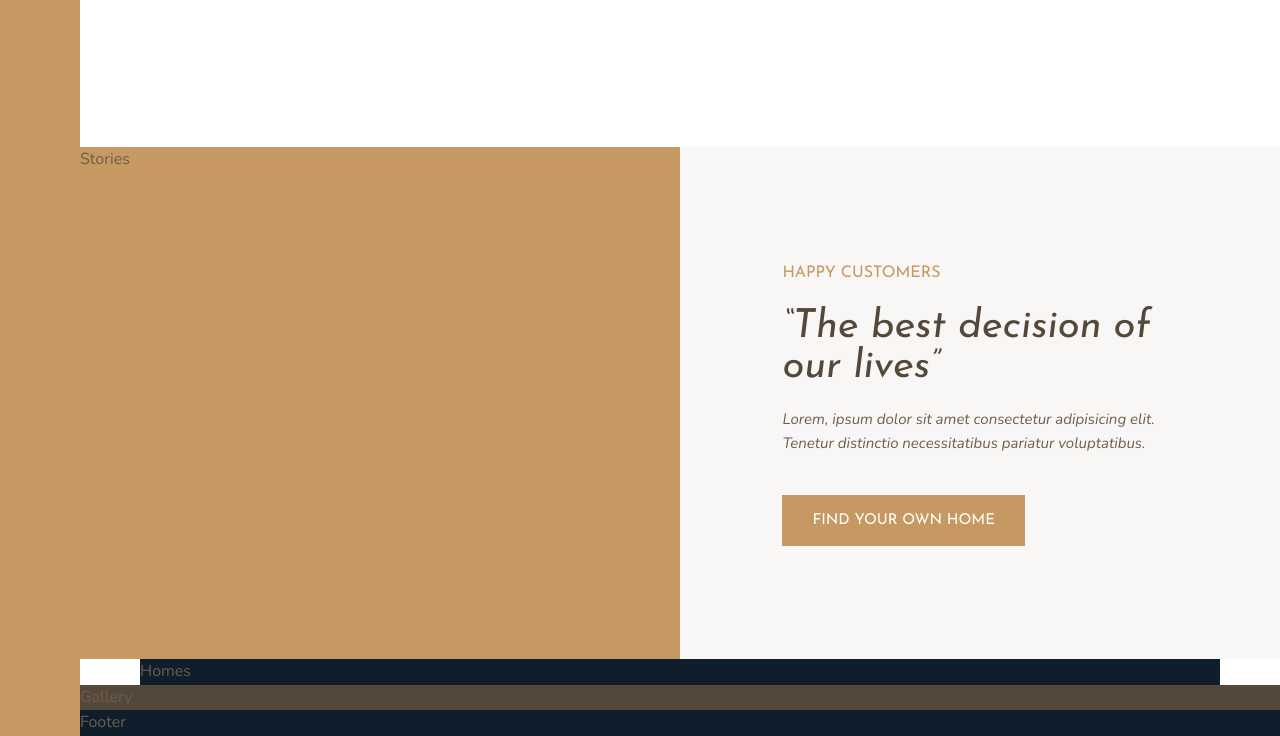
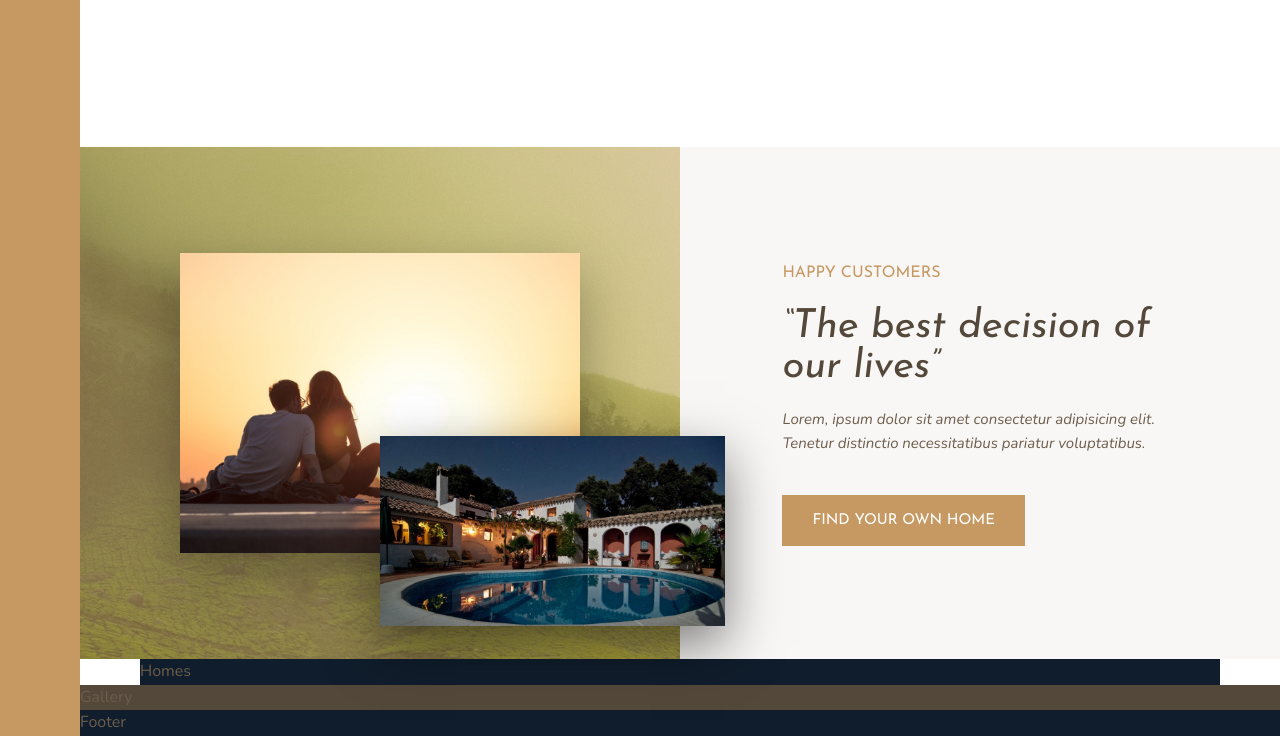
Before and after one commit to ThibautCadiou/Projet19-Nexter, a website: page index.html in a window 1280 px wide. Shown: the part 1161-1897 px from the top of the page. Drawn offline with nearby package versions, Linux system fonts and the light colour scheme.

Commit message:
ajout des images dans la section story ainsi que du dépassement de l'image de la grille

```diff
--- a/index.html
+++ b/index.html
@@ -82,7 +82,10 @@
       </div>
     </section>
 
-    <div class="story__pictures">Stories</div>
+    <div class="story__pictures">
+      <img src="img/story-1.jpeg" alt="Couple with a new house" class="story__img--1" />
+      <img src="img/story-2.jpeg" alt="Couple with a new house" class="story__img--2" />
+    </div>
 
     <div class="story__content">
       <h3 class="heading-3 mb-sm">Happy customers</h3>
--- a/sass/_story.scss
+++ b/sass/_story.scss
@@ -2,6 +2,28 @@
   &__pictures {
     background-color: $color-primary;
     grid-column: full-start / col-end 4;
+    background-image: linear-gradient(rgba($color-primary, 0.5), rgba($color-primary, 0.5)),
+      url('../img/back.jpg');
+
+    display: grid;
+    grid-template-columns: repeat(6, 1fr);
+    grid-template-rows: repeat(6, 1fr);
+    align-items: center;
+  }
+
+  &__img--1 {
+    width: 100%;
+    grid-column: 2 / span 4;
+    grid-row: 2 / span 4;
+    box-shadow: 0 2rem 5rem rgba(#000, 0.3);
+  }
+
+  &__img--2 {
+    width: 115%;
+    grid-column: 4 / span 5;
+    grid-row: 4 / span 4;
+    z-index: 10;
+    box-shadow: 0 2rem 5rem rgba(#000, 0.5);
   }
 
   &__content {
```
Also changed, not shown: css/style.css.
